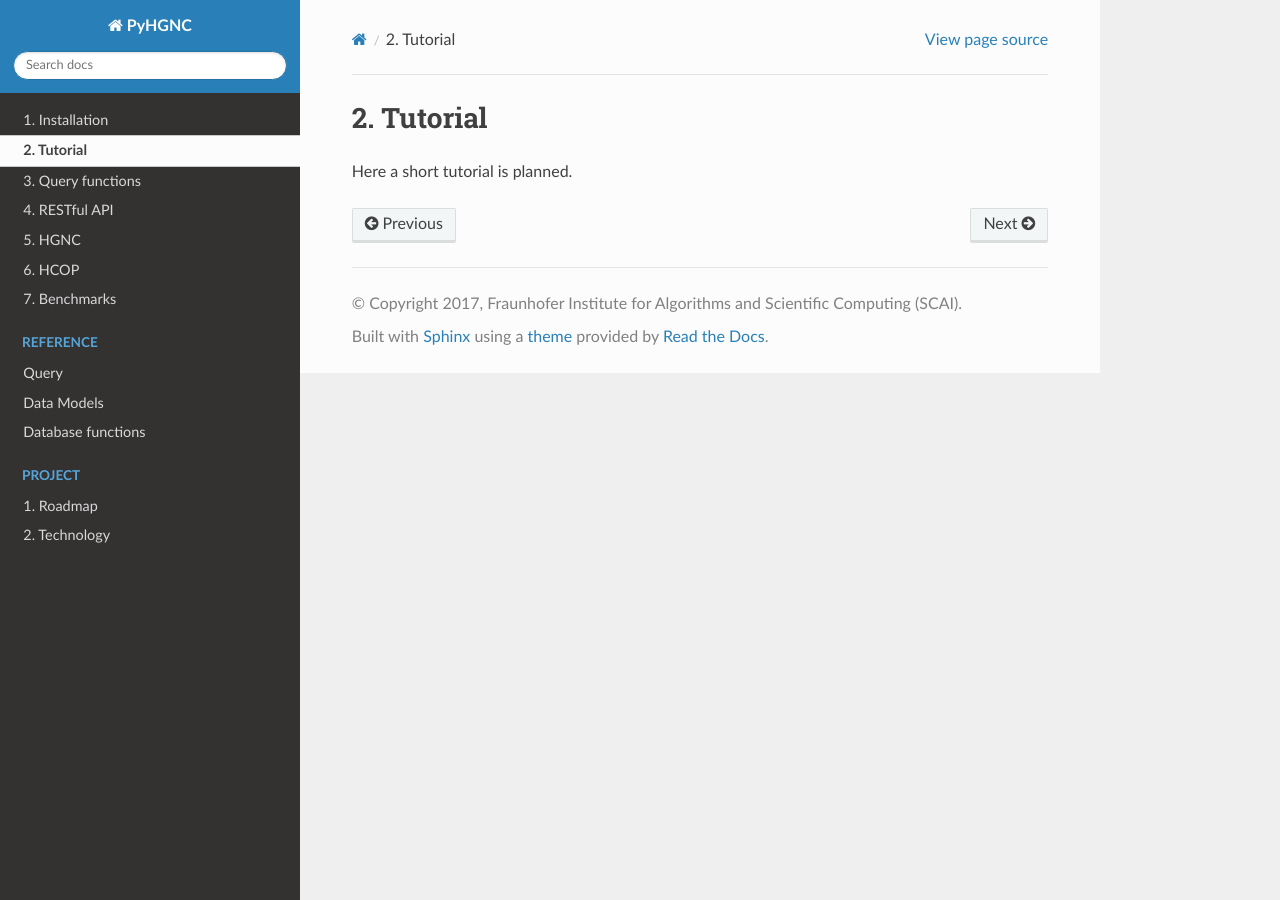
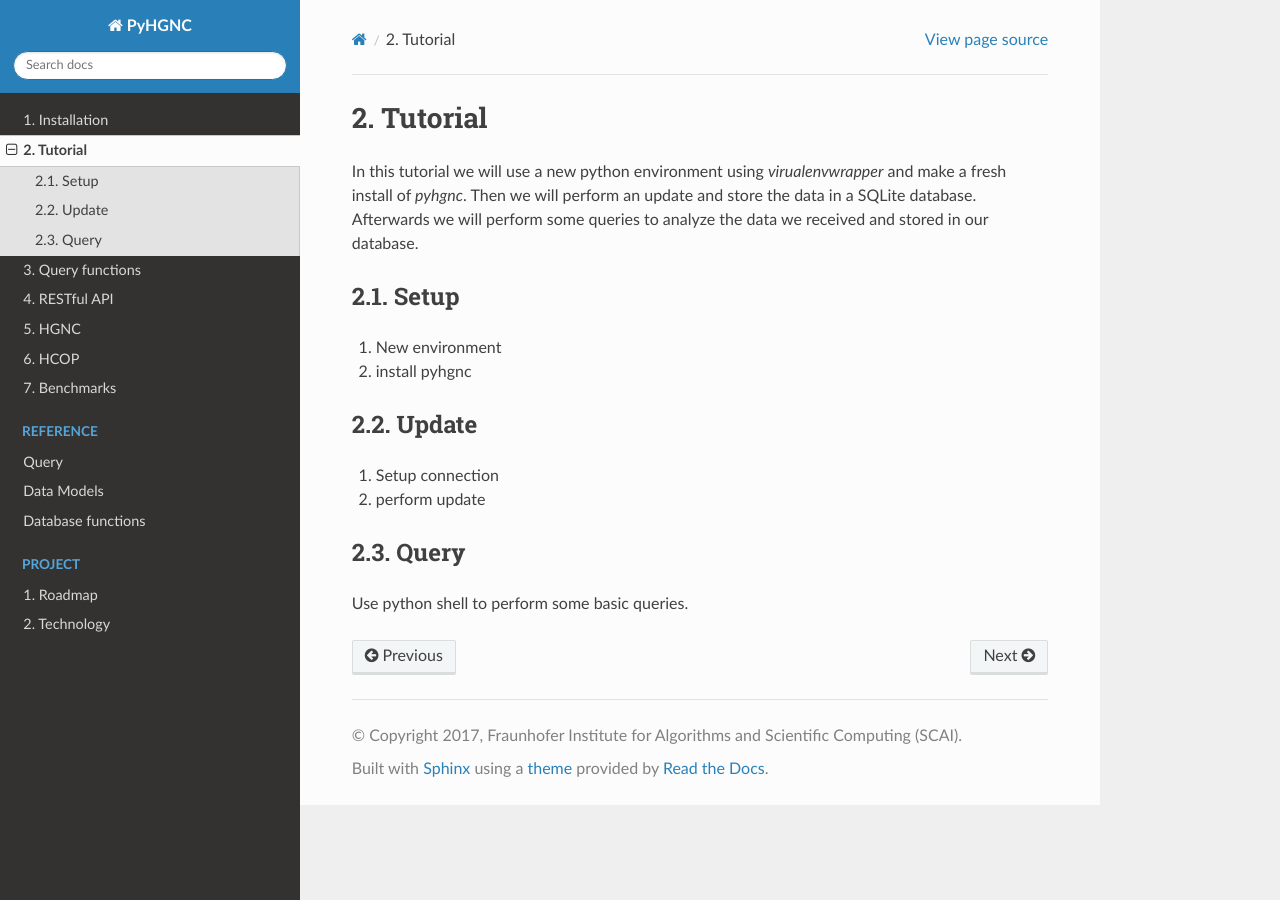
Before and after one commit to cebel/pyhgnc, a Sphinx documentation site: the page built from docs/source/tutorial.rst, in a window 1280 px wide. Built offline with Sphinx 7.4.7 and the Read the Docs theme 2.0.0, drawn with Linux system fonts in a browser that asks for light colours.

Commit message:
outlined tutorial

```diff
--- a/docs/source/tutorial.rst
+++ b/docs/source/tutorial.rst
@@ -1,4 +1,23 @@
 Tutorial
 ========
 
-Here a short tutorial is planned.
+In this tutorial we will use a new python environment using `virualenvwrapper` and make a fresh install of `pyhgnc`.
+Then we will perform an update and store the data in a SQLite database. Afterwards we will perform some
+queries to analyze the data we received and stored in our database.
+
+Setup
+-----
+
+1. New environment
+2. install pyhgnc
+
+Update
+------
+
+1. Setup connection
+2. perform update
+
+Query
+-----
+
+Use python shell to perform some basic queries.
```
